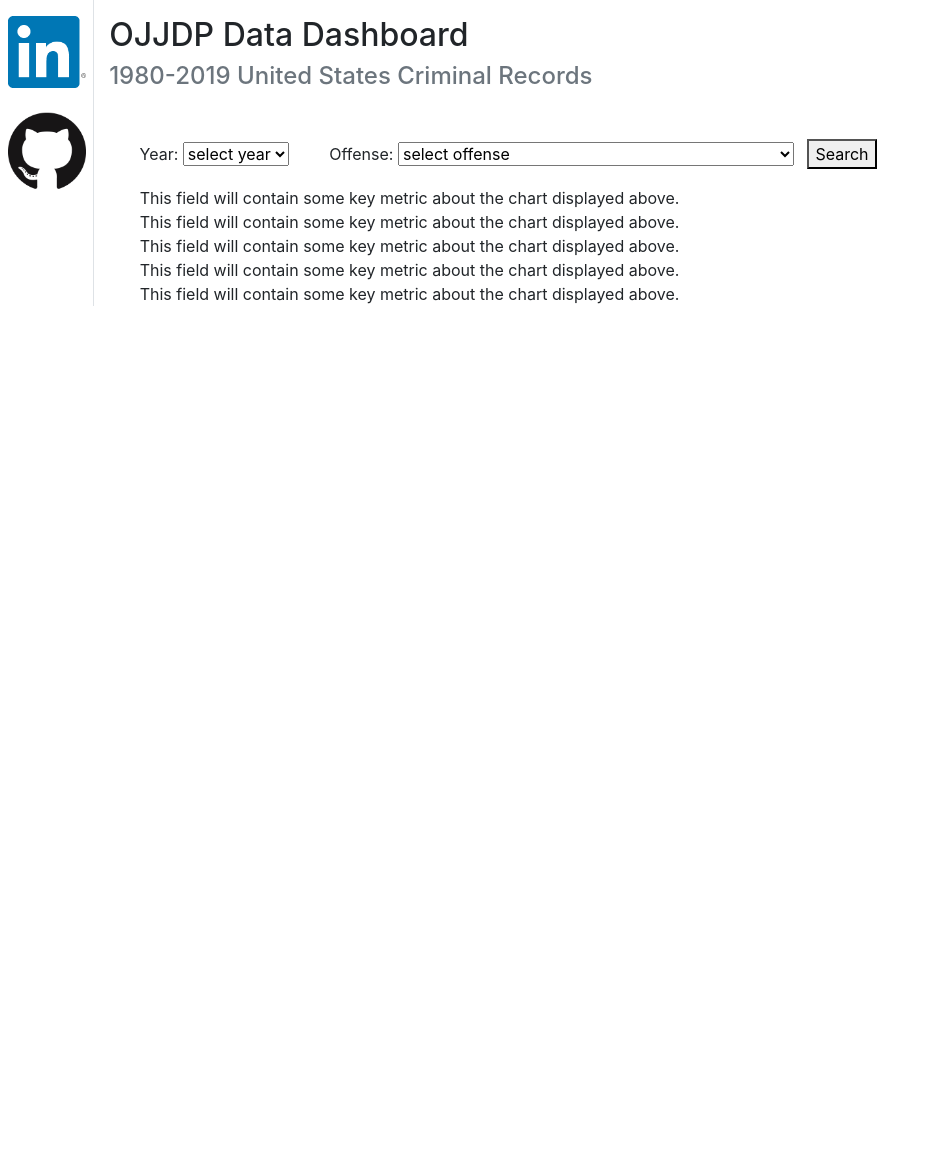
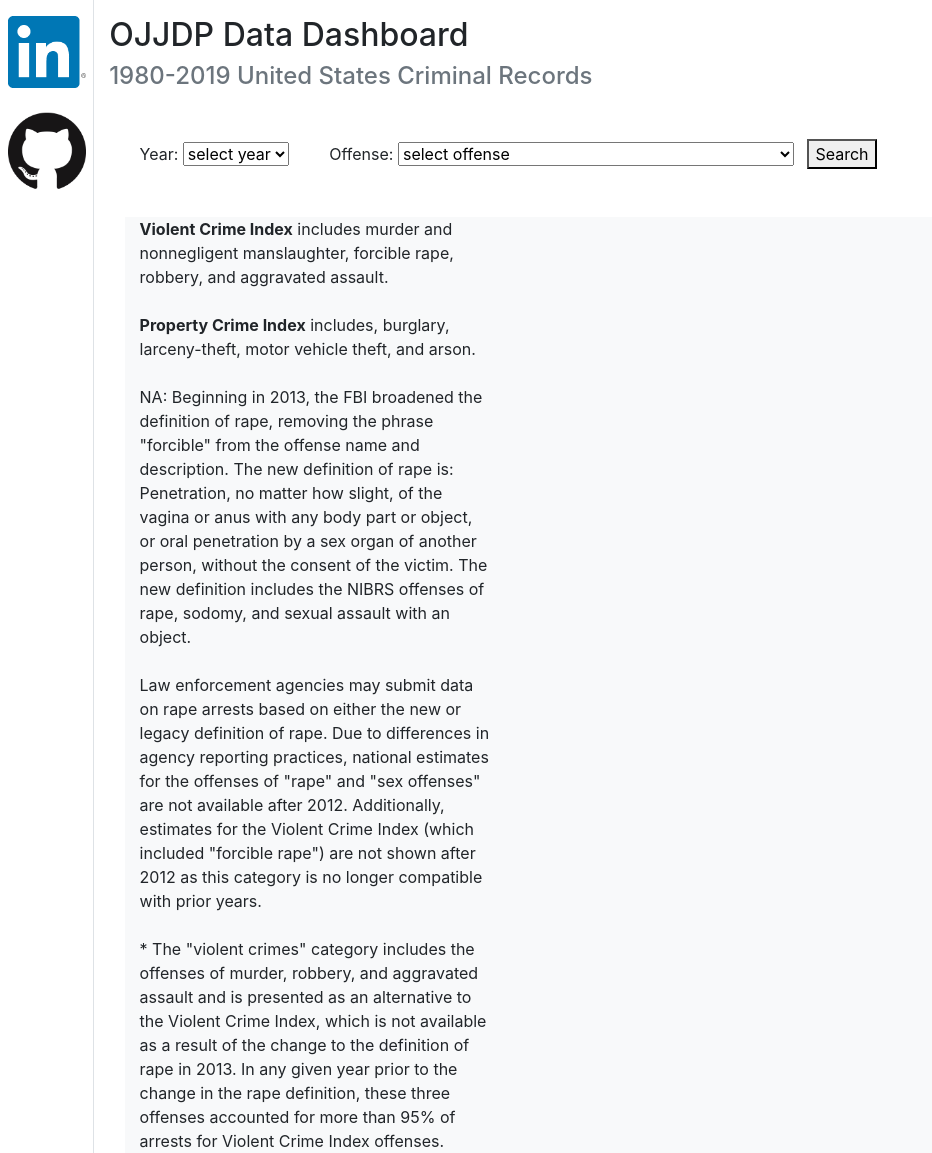
Before and after one commit to foskyblue/usa_criminal_record_ojjdp, a Flask app: template usa_criminal_record_app/templates/index.html in a window 1280 px wide. Shown: the part 56-1209 px from the top of the page, without its empty margins (0-932 px from the left). Before the commit the page ends 362 px from the top, so only its background shows below. Run offline with Flask 2, Linux system fonts and the light colour scheme; the template is opened without the code that fills it, so the values that code supplies are empty; some libraries are stand-ins or nearby versions.

Commit message:
fix: template rendering restructure, include pie chart

```diff
--- a/usa_criminal_record_app/templates/index.html
+++ b/usa_criminal_record_app/templates/index.html
@@ -166,27 +166,42 @@
             </div>
 
             <!--charts-->
-            <div id="charts" class="container mt-3 text-center">
+            <div id="charts" class="container mt-5">
 
                 <!--top two charts-->
                 <div class="row">
-                    <div class="col-12">
+                    <div class="col-4 bg-light">
+                        <b>Violent Crime Index</b> includes murder and nonnegligent manslaughter, forcible rape, robbery,
+                        and aggravated assault. <br><br>
+                        <b>Property Crime Index</b> includes, burglary, larceny-theft, motor vehicle theft, and arson.
+                        <br><br>
+                        NA: Beginning in 2013, the FBI broadened the definition of rape, removing the phrase "forcible"
+                        from the offense name and description. The new definition of rape is: Penetration, no matter
+                        how slight, of the vagina or anus with any body part or object, or oral penetration by a sex
+                        organ of another person, without the consent of the victim. The new definition includes the
+                        NIBRS offenses of rape, sodomy, and sexual assault with an object. <br><br>
+                        Law enforcement agencies may submit data on rape arrests based on either the new or legacy
+                        definition of rape. Due to differences in agency reporting practices, national estimates for
+                        the offenses of "rape" and "sex offenses" are not available after 2012. Additionally, estimates
+                        for the Violent Crime Index (which included "forcible rape") are not shown after 2012 as this
+                        category is no longer compatible with prior years. <br><br>
+                        * The "violent crimes" category includes the offenses of murder, robbery, and aggravated assault
+                        and is presented as an alternative to the Violent Crime Index, which is not available as a
+                        result of the change to the definition of rape in 2013. In any given year prior to the change
+                        in the rape definition, these three offenses accounted for more than 95% of arrests for Violent
+                        Crime Index offenses.
+                    </div>
+                    <div class="col-8 bg-light text-white">
                         <div id="{{ids[1]}}"></div>
+                        <div class="row">
+                            <div class="col-6">
+                                <div id="{{ids[0]}}"></div>
+                            </div>
+                            <div class="col-6">
+                                <div id="{{ids[2]}}"></div>
+                            </div>
+                        </div>
                     </div>
-                </div>
-                <div class="row">
-<!--                    Drop down list here-->
-                    <div border="1px" class="col-6">
-                        <div id="{{ids[0]}}"></div>
-                        This field will contain some key metric about the chart displayed above.
-                        This field will contain some key metric about the chart displayed above.
-                        This field will contain some key metric about the chart displayed above.
-                        This field will contain some key metric about the chart displayed above.
-                        This field will contain some key metric about the chart displayed above.
-                    </div>
-<!--                    <div class="col-6">-->
-<!--                        <div id="{{ids[1]}}"></div>-->
-<!--                    </div>-->
                 </div>
             </div>
         </div>
```
Also changed, not shown: data_wrangling_scripts/data_wrangling.py (+17 -9 lines).
